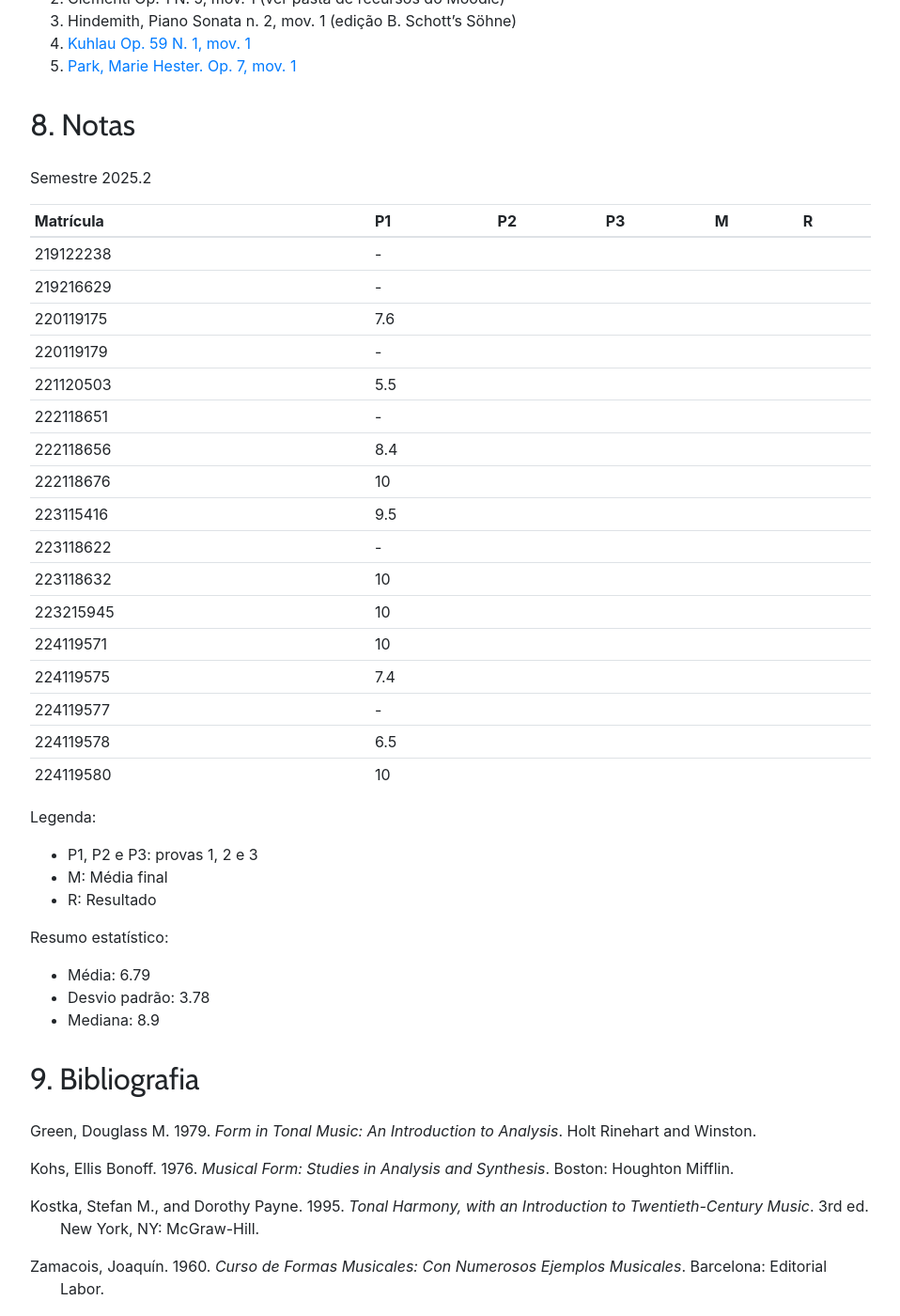
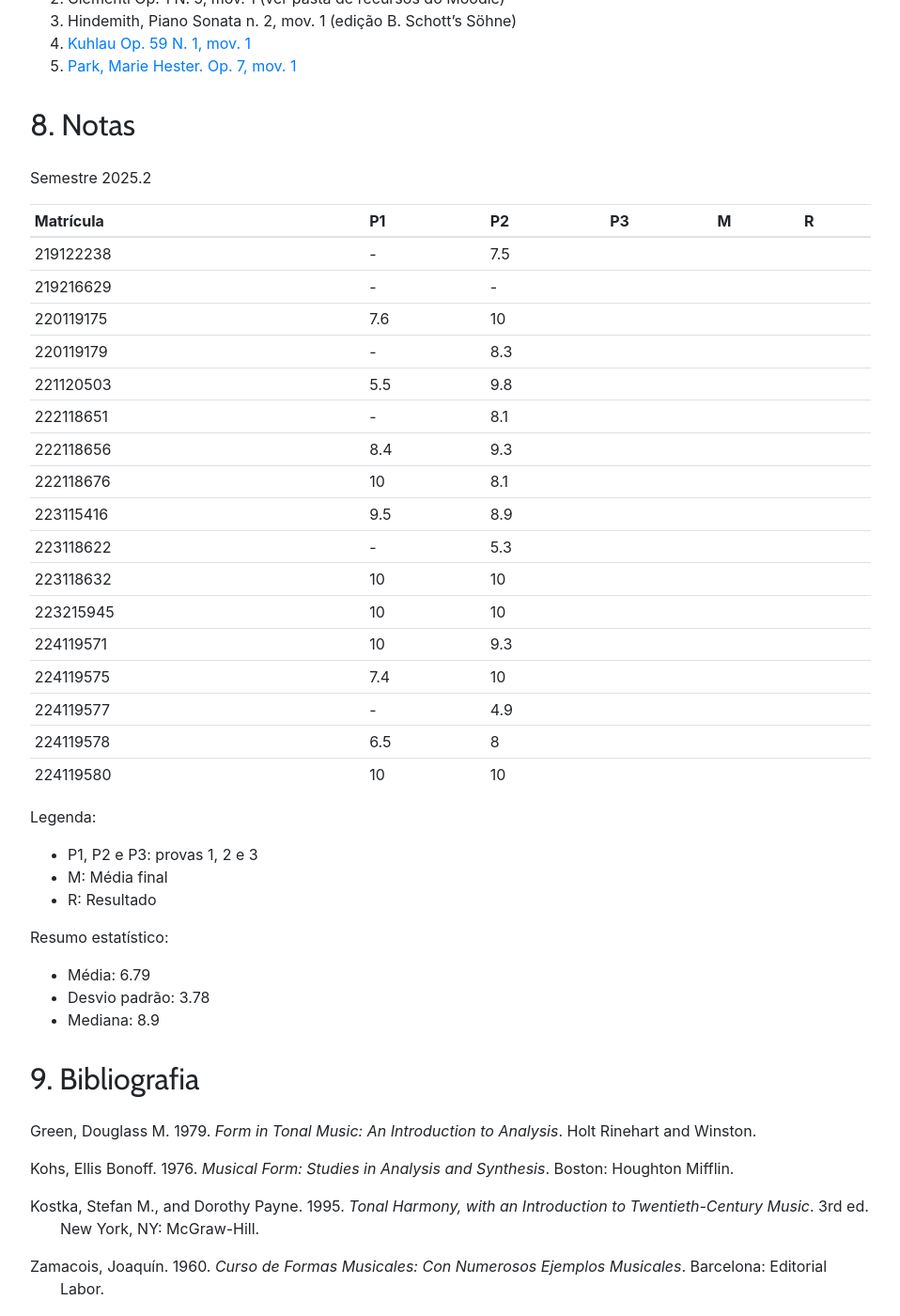
Before and after one commit to kroger/genosmus, a Jekyll site: the page built from _marcos/musa72.md, in a window 1280 px wide and 1400 px high, scrolled down 4859 px. Shown: the whole window at 94% size, without its empty margins (68-1026 px from the left). Built offline with Jekyll 4.4.1, drawn with Linux system fonts in a browser that asks for light colours; nearby versions of some CDN libraries; the table of contents is made by our own code.

Commit message:
Insere notas prova 2

```diff
--- a/_marcos/musa72.md
+++ b/_marcos/musa72.md
@@ -191,23 +191,23 @@
 
 | Matrícula | P1   | P2   | P3   | M    | R    |
 | :-------- | :--- | :--- | :--- | :--- | :--- |
-| 219122238 |    - |      |      |      |      |
-| 219216629 |    - |      |      |      |      |
-| 220119175 |  7.6 |      |      |      |      |
-| 220119179 |    - |      |      |      |      |
-| 221120503 |  5.5 |      |      |      |      |
-| 222118651 |    - |      |      |      |      |
-| 222118656 |  8.4 |      |      |      |      |
-| 222118676 |   10 |      |      |      |      |
-| 223115416 |  9.5 |      |      |      |      |
-| 223118622 |    - |      |      |      |      |
-| 223118632 |   10 |      |      |      |      |
-| 223215945 |   10 |      |      |      |      |
-| 224119571 |   10 |      |      |      |      |
-| 224119575 |  7.4 |      |      |      |      |
-| 224119577 |    - |      |      |      |      |
-| 224119578 |  6.5 |      |      |      |      |
-| 224119580 |   10 |      |      |      |      |
+| 219122238 | -    | 7.5  |      |      |      |
+| 219216629 | -    | -    |      |      |      |
+| 220119175 | 7.6  | 10   |      |      |      |
+| 220119179 | -    | 8.3  |      |      |      |
+| 221120503 | 5.5  | 9.8  |      |      |      |
+| 222118651 | -    | 8.1  |      |      |      |
+| 222118656 | 8.4  | 9.3  |      |      |      |
+| 222118676 | 10   | 8.1  |      |      |      |
+| 223115416 | 9.5  | 8.9  |      |      |      |
+| 223118622 | -    | 5.3  |      |      |      |
+| 223118632 | 10   | 10   |      |      |      |
+| 223215945 | 10   | 10   |      |      |      |
+| 224119571 | 10   | 9.3  |      |      |      |
+| 224119575 | 7.4  | 10   |      |      |      |
+| 224119577 | -    | 4.9  |      |      |      |
+| 224119578 | 6.5  | 8    |      |      |      |
+| 224119580 | 10   | 10   |      |      |      |
 {: .table .table-sm}
 
 Legenda:
```
Also changed, not shown: _marcos/musa70.md (+13 -13 lines).
